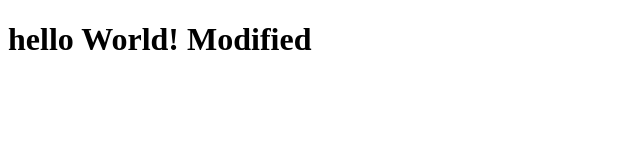
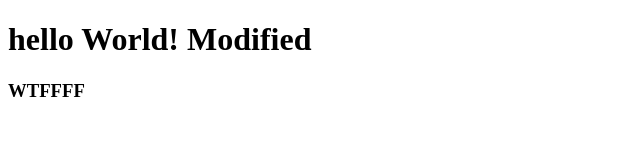
Before and after one commit to shabdanprod/JavaScriptDemo, a plain HTML site: page index.html in a window 1280 px wide. Shown: the whole page, without its empty margins (0-640 px from the left). Drawn offline with Linux system fonts and the light colour scheme.

Commit message:
added h3

```diff
--- a/index.html
+++ b/index.html
@@ -7,6 +7,7 @@
 </head>
 <body>
     <h1>hello World! Modified</h1>
+    <h3>WTFFFF</h3>
 
     <script src="js/script.js"></script>
 </body>
```
